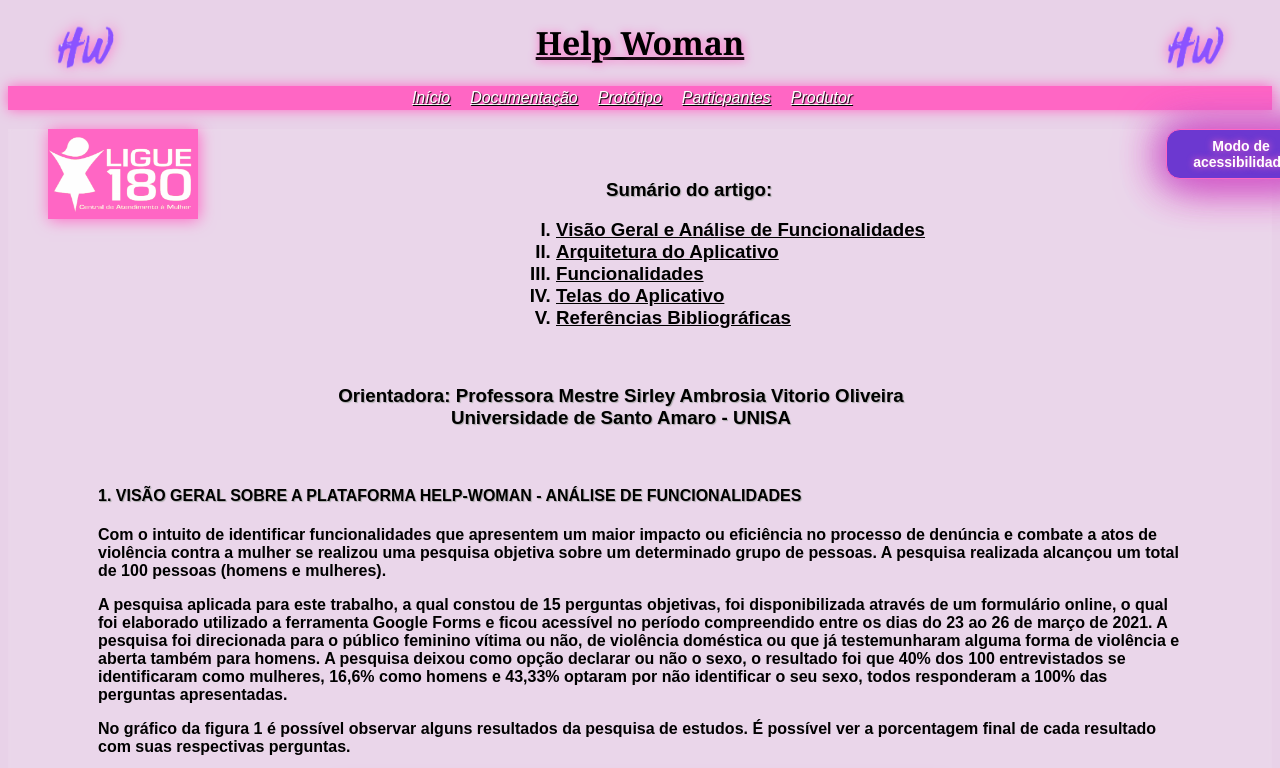
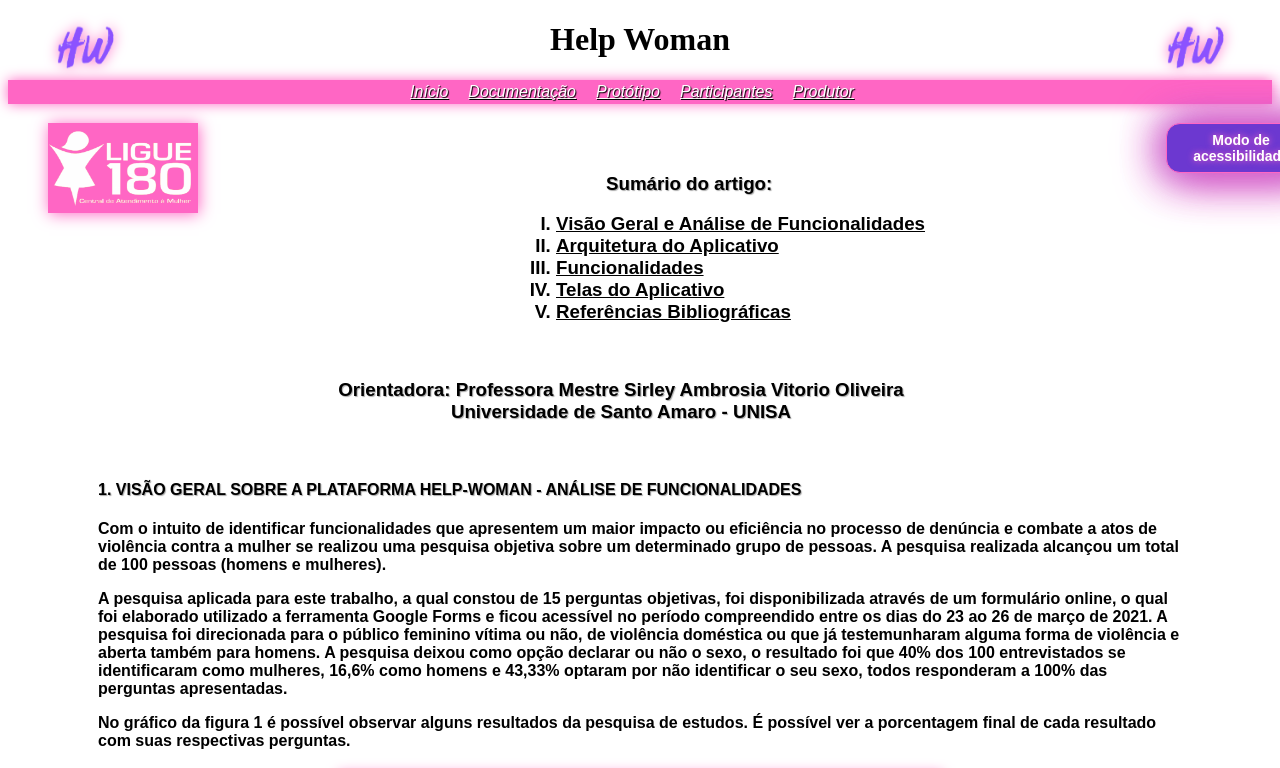
Before and after one commit to Kelvinmacedoo/Help-Woman, a plain HTML site: page projeto.html in a window 1280 px wide. Shown: the top 768 px of the page. Drawn offline with nearby package versions, Linux system fonts and the light colour scheme.

Commit message:
Update projeto.html

```diff
--- a/projeto.html
+++ b/projeto.html
@@ -16,7 +16,7 @@
 	<link rel="stylesheet" href="https://maxcdn.bootstrapcdn.com/font-awesome/4.5.0/css/font-awesome.min.css">
 
 
-<h1 align="center" class="titulo" title="Traduzindo do inglês: ajuda para mulher"> <strong> Help Woman </strong> </h1>
+<h1 align="center" class="titulo2" title="Traduzindo do inglês: ajuda para mulher"> <strong> Help Woman </strong> </h1>
 
 
 <div class="nav">
@@ -32,7 +32,7 @@
 				  <em> Protótipo </em> </td> </a> <td></td> <td></td> <td></td> <td> </td>
 
 			<td style="color:white"> <a title="Particpantes" href="participantes.html" style="color:white; text-shadow: 1px 1px 1px black;" >
-				  <em> Particpantes</em> </td> </a> <td></td> <td></td> <td></td> <td> </td>
+				  <em> Participantes </em> </td> </a> <td></td> <td></td> <td></td> <td> </td>
 
 			<td style="color:white"> <a title="Produtor" href="produtor.html" style="color:white; text-shadow: 1px 1px 1px black;"> <em> Produtor </em> </td> </a> <td></td> <td></td> <td></td> <td> </td>
 
@@ -46,12 +46,7 @@
 
 
 </head>
-<body class="fundo" style="background-image: url(logo.png);
-			 background-repeat: no-repeat;
-			 background-position: center;
-			 background-attachment: fixed, scroll;
-			 background-color: rgba(128, 0, 128, 0.178);
-">
+<body class="fundo" id="fundoDoc">
 
 <img title="Logo" src="logo.png" height= "90" width="90"; align="left" style="
 	top:500px;
@@ -220,7 +215,7 @@
 <a title="Visite o IMP (Instituto Maria da Penha)" href="https://www.institutomariadapenha.org.br/lei-11340/resumo-da-lei-maria-da-penha.html" target="_blank">
 <img class="img" src="disque.png" height= "150" width="220"; align="left" style="
 	position: absolute;
-	top: 3070px;
+	top: 3010px;
 	left: 562px;
 	bottom: 50px;
 	filter: drop-shadow(0 0 0.4em black);
```
